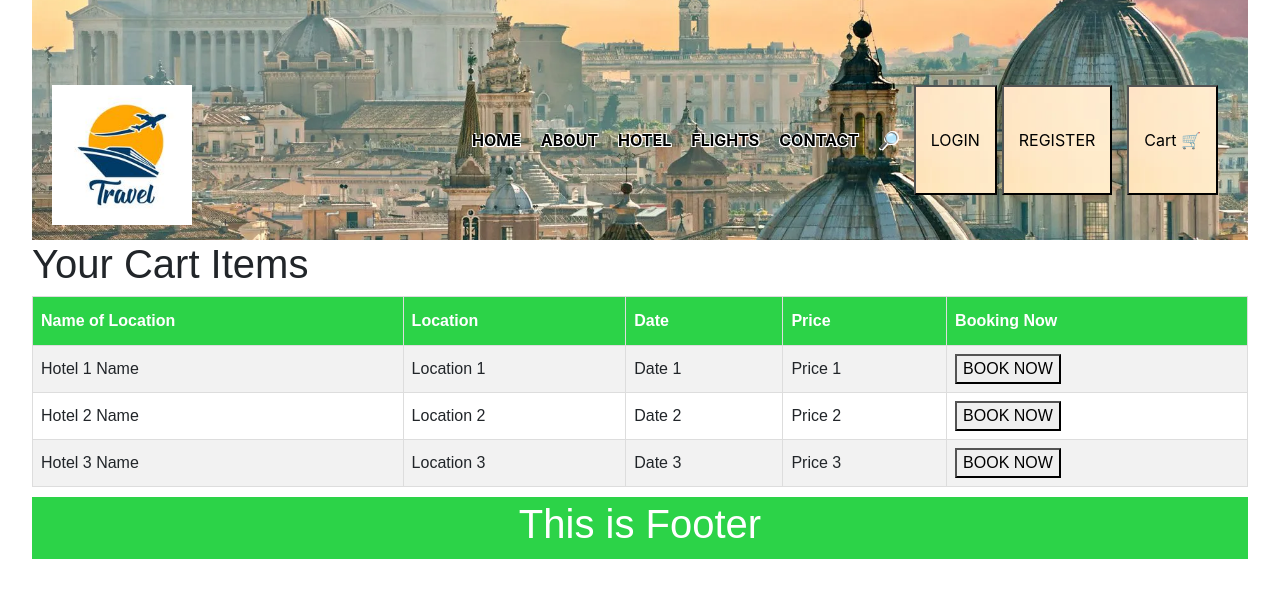
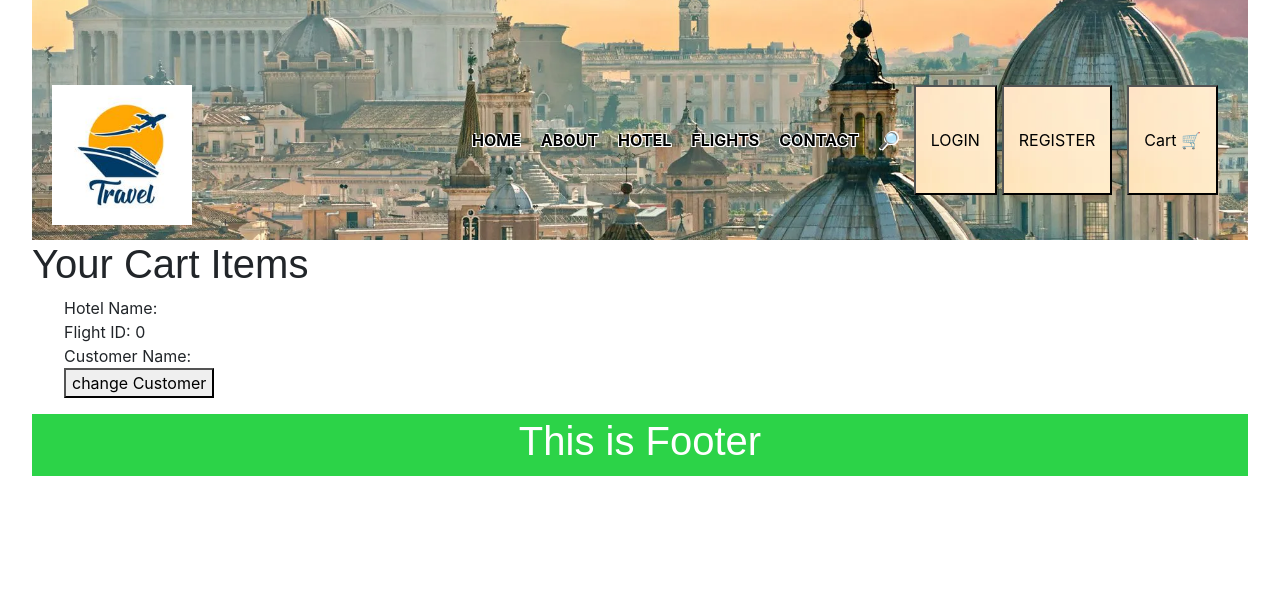
Before and after one commit to KassieLG/team-collaboration-frontend, a Next.js app: page /cart in a window 1280 px wide. Shown: the top 598 px of the page. Built offline with nearby package versions, Linux system fonts and the light colour scheme.

Commit message:
customer Data Context

```diff
--- a/pages/_app.tsx
+++ b/pages/_app.tsx
@@ -2,11 +2,15 @@ import "bootstrap/dist/css/bootstrap.min.css";
 import '../styles/globals.css'
 import { useEffect } from "react";
 import type { AppProps } from 'next/app'
+import { OrderProvider } from "../src/components/OrderProvider";
+import { CustomerProvider } from "../src/components/CustomerProvider";
 
 
 export default function App({ Component, pageProps }: AppProps) {
   useEffect(() => {
     require("bootstrap/dist/js/bootstrap.bundle.min.js");
   }, []);
-  return <Component {...pageProps} />
+  return (<CustomerProvider>
+    <Component {...pageProps} />
+    </CustomerProvider>)
 }
--- a/pages/cart.tsx
+++ b/pages/cart.tsx
@@ -4,16 +4,39 @@ import { Footer } from '../src/components/Footer'
 import { Header } from '../src/components/Header'
 import { Cart } from '../src/components/Cart'
 import styles from '../styles/Home.module.css'
+import { useOrder } from '../src/components/OrderProvider'
+import { useCustomer } from '../src/components/CustomerProvider'
+
 
 export default function cart() {
+
+  const d = new Date(0);
+
+  const order=useOrder();
+  const customer =useCustomer();
   return (
+
     <div className={styles.container}>
       <Head>
         <title>National Quick Travel</title>
       </Head>
       <Header />
       <h1>Your Cart Items</h1>
-      <Cart />
+      <ul>
+        <li>
+          Hotel Name: {order.hotelName}
+        </li>
+        <li>
+          Flight ID: {order.flightID}
+        </li>
+        <li>
+          Customer Name: {customer.customerName}
+        </li>
+      <li>
+        <button type='button' onClick={()=>customer.setCustomer('George', '123asd', 'george@george.com', '01/01/00', 5551239876)}>change Customer</button>
+      </li>
+      </ul>
+
       <Footer />
     </div>
   )
--- a/pages/flightDetails.tsx
+++ b/pages/flightDetails.tsx
@@ -14,7 +14,7 @@ export default function flightDetails() {
       <Header />
       <h1>Your Flight Information</h1>
 
-  <FlightInfo />
+  <FlightInfo data={"abc"} />
 <Footer />
     </div>
   )
--- a/src/components/CustomerID/CustomerID.tsx
+++ b/src/components/CustomerID/CustomerID.tsx
@@ -1,6 +1,8 @@
+import { useCustomer } from "../CustomerProvider"
 export const CustomerID = () => {
     return (
-      <table id="cart"  >
+<form>
+<table id="cart"  >
   <tr>
     <td className="requiredfield">First Name </td>
     <td className="requiredfield">Last Name</td>
@@ -18,5 +20,6 @@ export const CustomerID = () => {
     <td><input type="text" placeholder=" "/></td>
   </tr>
 </table>
+</form>
     )
 }
--- /dev/null
+++ b/src/components/CustomerProvider/CustomerProvider.tsx
@@ -0,0 +1,57 @@
+import { createContext, useContext, ReactNode, useState} from 'react'
+
+type custContextType={
+    customerName:string,
+    customerPass:string,
+    customerEmail:string,
+    customerDOB:string,
+    customerPhone:number,
+    setCustomer:(name:string, pass:string, email:string, dob:string, phone:number)=>void;
+}
+
+const custContextDefaults: custContextType={
+    customerName:'',
+    customerPass:'',
+    customerEmail:'',
+    customerDOB:'',
+    customerPhone:0,
+    setCustomer:()=>{}
+}
+
+const CustomerContext=createContext<custContextType>(custContextDefaults)
+
+export function useCustomer(){
+    return useContext(CustomerContext);
+}
+
+type Props ={
+    children:ReactNode;
+}
+export function CustomerProvider({children}:Props){
+    const [customerName ,setCustomerName]=useState('');
+    const [customerPass ,setCustomerPass]=useState('');
+    const [customerEmail ,setCustomerEmail]=useState('');
+    const [customerDOB ,setCustomerDOB]=useState('');
+    const [customerPhone ,setCustomerPhone]=useState(0);
+
+    const setCustomer=(name:string, pass:string, email:string, dob:string, phone:number)=>{
+        setCustomerName(name);
+        setCustomerPass(pass);
+        setCustomerDOB(dob);
+        setCustomerEmail(email);
+        setCustomerPhone(phone);
+    }
+    const value={
+        customerName,
+        customerPass,
+        customerEmail,
+        customerPhone,
+        customerDOB,
+        setCustomer
+    };
+    return(
+    <CustomerContext.Provider value={value}>
+        {children}
+    </CustomerContext.Provider>
+    )
+}
--- /dev/null
+++ b/src/components/CustomerProvider/index.ts
@@ -0,0 +1 @@
+export * from './CustomerProvider';
--- a/src/components/HotelSearchResults/HotelSearchResults.tsx
+++ b/src/components/HotelSearchResults/HotelSearchResults.tsx
@@ -1,3 +1,5 @@
+import { useState } from "react"
+
 export const HotelSearchResults=()=>{
-
+    const[data,setData]=useState([]);
 }
--- /dev/null
+++ b/src/components/OrderProvider/OrderProvider.tsx
@@ -0,0 +1,42 @@
+import { createContext, useContext, ReactNode, useState} from 'react'
+
+type orderContextType={
+    hotelID: number,
+    hotelName:string,
+    checkin:Date,
+    checkout:Date,
+    flightID: number,
+    customerName:string,
+    customerPass:string,
+    customerEmail:string,
+    customerDOB:Date,
+    customerPhone:number
+    setCustomer:(string:string)=>void;
+}
+
+const orderContextDefaults: orderContextType={
+    hotelID: 0,
+    hotelName:'',
+    checkin: new Date(0),
+    checkout:new Date(0),
+    flightID: 0,
+    customerName:'',
+    customerPass:'',
+    customerEmail:'',
+    customerDOB:new Date(0),
+    customerPhone:0,
+    setCustomer:()=>{}
+}
+
+const OrderContext=createContext<orderContextType>(orderContextDefaults)
+
+export function useOrder(){
+    return useContext(OrderContext);
+}
+
+type Props ={
+    children:ReactNode;
+}
+export function OrderProvider({children}:Props){
+
+}
--- /dev/null
+++ b/src/components/OrderProvider/index.ts
@@ -0,0 +1 @@
+export * from './OrderProvider';
```
Also changed, not shown: src/components/FlightInfo/FlightInfo.tsx (+6 -2 lines).
